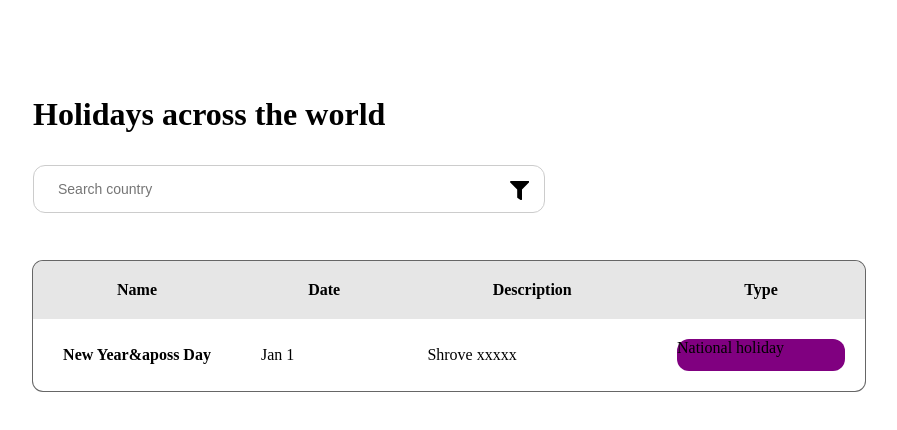
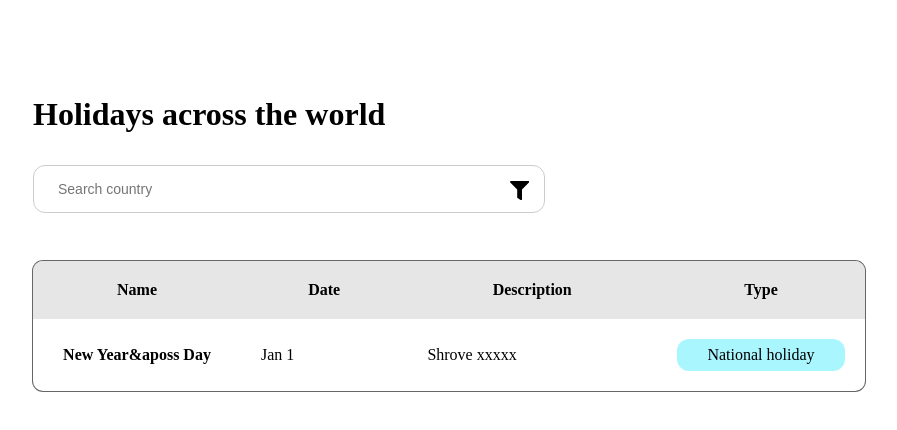
Before and after one commit to TingChiehLin/world-holidays, a Next.js app: page / in a window 1280 px wide. Shown: the top 430 px of the page, without its empty margins (191-1088 px from the left). Built offline with nearby package versions, Linux system fonts and the light colour scheme; no server answers.

Commit message:
Add - Tag Component & color

```diff
--- a/components/Tag/Tag.module.css
+++ b/components/Tag/Tag.module.css
@@ -2,17 +2,24 @@
   width: 100%;
   height: 2rem;
   border-radius: 12px;
-  background-color: purple;
+  font-weight: 300;
+  display: flex;
+  justify-content: center;
+  align-items: center;
 }
 
 .tag_national_holiday {
+  background-color: rgb(170, 246, 255);
 }
 
 .tag_observance {
+  background-color: rgb(255, 149, 241);
 }
 
 .tag_common_holiday {
+  background-color: rgb(158, 255, 174);
 }
 
 .tag_season {
+  background-color: rgb(255, 164, 90);
 }
--- a/components/Tag/Tag.tsx
+++ b/components/Tag/Tag.tsx
@@ -6,7 +6,26 @@ interface TagTypeProp {
 }
 
 const Tag: FC<TagTypeProp> = ({ typeName }) => {
-  return <div className={styles.tag_container}>{typeName}</div>;
+  let tagBgColor = "";
+
+  switch (typeName) {
+    case "National holiday":
+      tagBgColor = styles.tag_national_holiday;
+      break;
+    case "Observance":
+      tagBgColor = styles.tag_observance;
+      break;
+    case "Common local holiday":
+      tagBgColor = styles.tag_common_holiday;
+      break;
+    case "Season":
+      tagBgColor = styles.tag_season;
+      break;
+  }
+
+  return (
+    <div className={`${styles.tag_container} ${tagBgColor}`}>{typeName}</div>
+  );
 };
 
 export default Tag;
```
